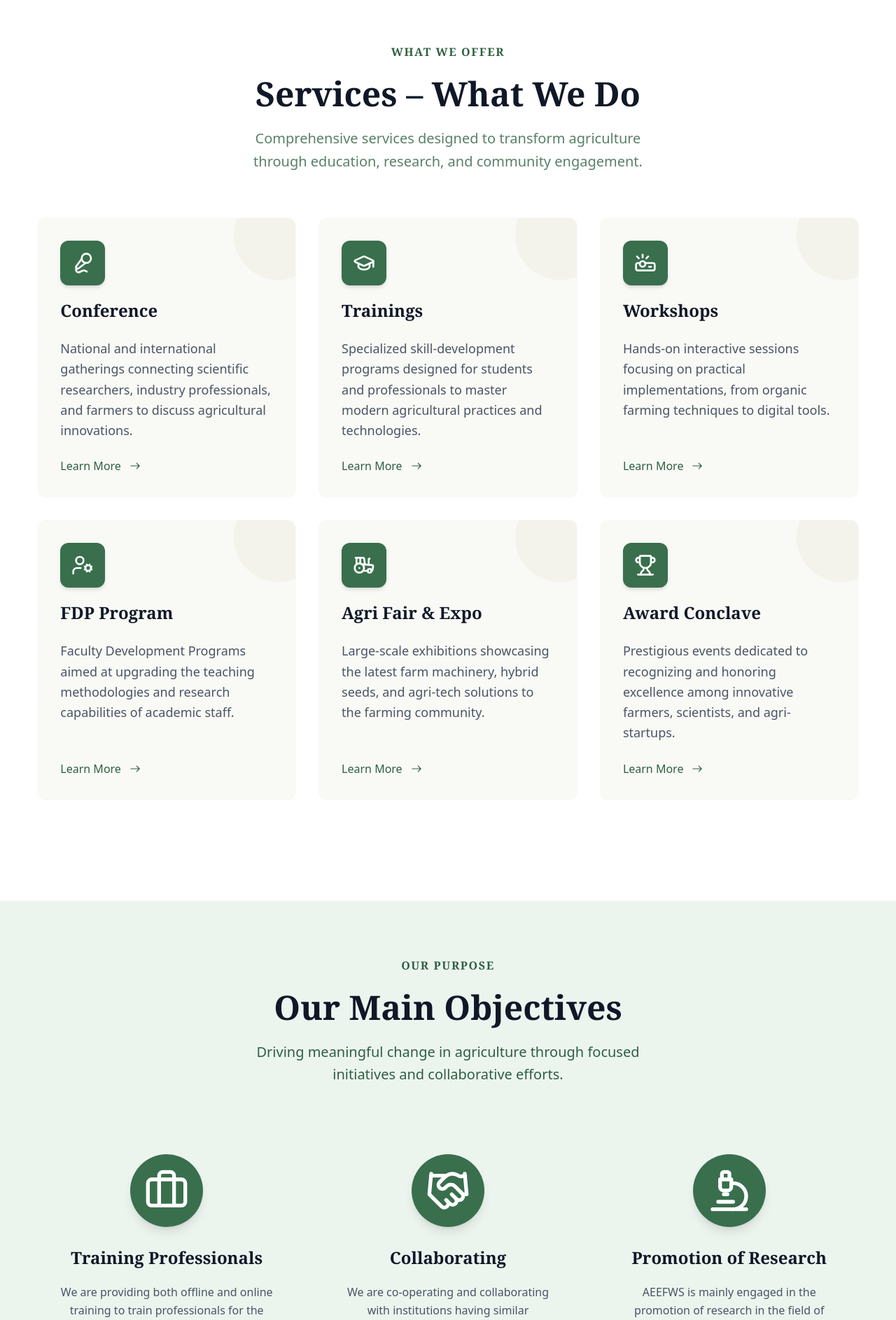
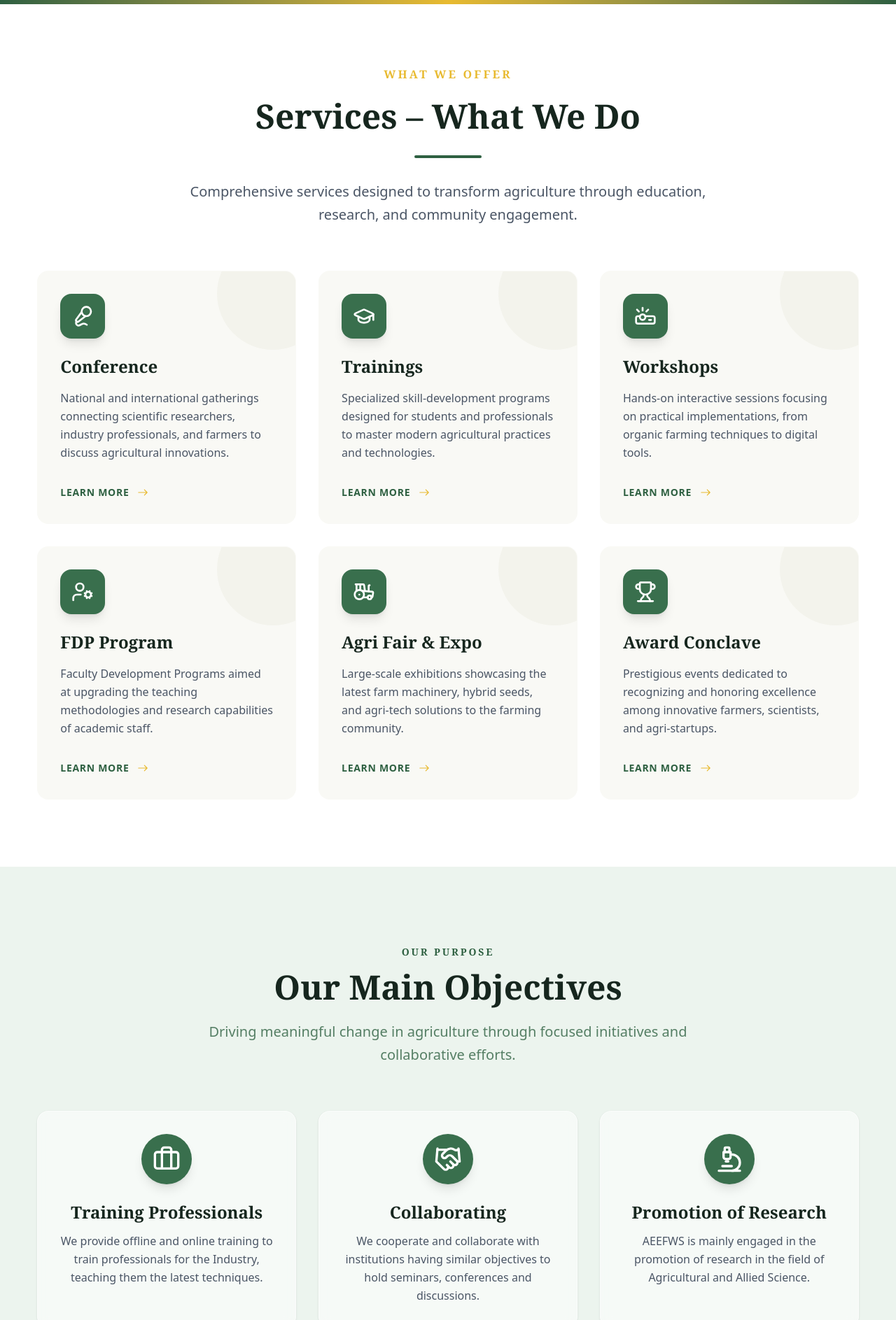
Before and after one commit to Agrilearn-Nexus/agrilearn-landing, a React (Vite) app: page / in a window 1280 px wide. Shown: the part 802-2689 px from the top of the page at 70% size. Built offline with nearby package versions, Linux system fonts and the light colour scheme.

Commit message:
refactor: enhance UI styling and responsiveness across multiple sections and components, improve hover effects, and unify design elements

```diff
--- a/src/components/objectives/objectiveCard/ObjectiveCard.jsx
+++ b/src/components/objectives/objectiveCard/ObjectiveCard.jsx
@@ -2,19 +2,17 @@ import React from "react";
 
 const ObjectiveCard = ({ value }) => {
     return (
-        <div className="w-full flex flex-col gap-4 md:gap-5 p-6 md:p-8 items-center rounded-xl transition-all duration-300 hover:bg-white hover:shadow-xl hover:-translate-y-2 cursor-default border border-transparent hover:border-gray-100">
+        <div className="group w-full flex flex-col items-center text-center p-8 bg-white/50 backdrop-blur-sm rounded-2xl border border-white/60 shadow-sm transition-all duration-300 hover:bg-white hover:shadow-xl hover:-translate-y-2 hover:border-[#E8BA30]/30">
 
-            <div className="bg-[#396F4D] w-fit rounded-full text-white p-4 md:p-5 shadow-lg mb-2">
-                <div className="scale-75 md:scale-100">
-                    {value.icon}
-                </div>
+            <div className="mb-6 p-4 rounded-full bg-[#396F4D] text-white shadow-lg group-hover:scale-110 group-hover:bg-[#E8BA30] group-hover:text-black transition-all duration-300">
+                {value.icon}
             </div>
 
-            <h1 className="text-xl md:text-2xl font-serif font-bold text-gray-900 text-center">
+            <h1 className="text-xl md:text-2xl font-serif font-bold text-[#16261E] mb-3 group-hover:text-[#2E6041] transition-colors">
                 {value.title}
             </h1>
 
-            <p className="w-full text-sm md:text-base text-center text-gray-600 leading-relaxed">
+            <p className="text-sm md:text-base text-gray-600 leading-relaxed">
                 {value.description}
             </p>
         </div>
--- a/src/components/objectives/objectiveSection/ObjectiveSection.jsx
+++ b/src/components/objectives/objectiveSection/ObjectiveSection.jsx
@@ -12,61 +12,53 @@ import {
 const ObjectiveSection = () => {
   const mainObjectives = [
     {
-      icon: <Briefcase size={64} />,
+      icon: <Briefcase size={40} />,
       title: "Training Professionals",
-      description:
-          "We are providing both offline and online training to train professionals for the Industry, teaching them the latest techniques.",
+      description: "We provide offline and online training to train professionals for the Industry, teaching them the latest techniques.",
     },
     {
-      icon: <Handshake size={64} />,
+      icon: <Handshake size={40} />,
       title: "Collaborating",
-      description:
-          "We are co-operating and collaborating with institutions having similar objectives to hold seminars, conferences and discussions.",
+      description: "We cooperate and collaborate with institutions having similar objectives to hold seminars, conferences and discussions.",
     },
     {
-      icon: <Microscope size={64} />,
+      icon: <Microscope size={40} />,
       title: "Promotion of Research",
-      description:
-          "AEEFWS is mainly engaged in the promotion of research in the field of Agricultural and Allied Science.",
+      description: "AEEFWS is mainly engaged in the promotion of research in the field of Agricultural and Allied Science.",
     },
     {
-      icon: <HandHelping size={64} />,
+      icon: <HandHelping size={40} />,
       title: "Providing Assistance",
-      description:
-          "We are actively helping research workers by providing financial and other help.",
+      description: "We are actively helping research workers by providing financial and other help.",
     },
     {
-      icon: <GraduationCap size={64} />,
+      icon: <GraduationCap size={40} />,
       title: "Educating Young Minds",
-      description:
-          "We believe the first step of society in the right direction would come from educating and motivating young minds.",
+      description: "We believe the first step of society in the right direction would come from educating and motivating young minds.",
     },
     {
-      icon: <Users size={64} />,
+      icon: <Users size={40} />,
       title: "Build Community",
-      description:
-          "Foster a network of agricultural professionals, researchers, and farmers working together.",
+      description: "Foster a network of agricultural professionals, researchers, and farmers working together.",
     },
   ];
 
   return (
-      <section id="objective" className="bg-[#ECF4EE] mt-10 md:mt-20 py-10 md:py-20">
-
-        <div className="flex flex-col items-center w-11/12 mx-auto gap-4 md:gap-6 mb-10 md:mb-16">
-          <h3 className="text-sm md:text-base font-bold tracking-widest text-[#2E6041] uppercase">
+      <section id="objective" className="bg-[#ECF4EE] py-20 md:py-28 relative">
+        <div className="flex flex-col items-center w-11/12 max-w-6xl mx-auto gap-4 mb-16 text-center">
+          <h3 className="text-sm font-bold tracking-[0.2em] text-[#2E6041] uppercase">
             Our Purpose
           </h3>
-          <h1 className="font-serif text-3xl md:text-5xl font-semibold text-center text-gray-900">
+          <h1 className="font-serif text-3xl md:text-5xl font-semibold text-[#16261E]">
             Our Main Objectives
           </h1>
-
-          <p className="text-lg md:text-xl w-full md:w-3/4 lg:w-1/2 text-center text-[#2E6041] leading-relaxed">
+          <p className="text-lg md:text-xl w-full md:w-2/3 text-[#2E6041]/80 leading-relaxed mt-2">
             Driving meaningful change in agriculture through focused initiatives
             and collaborative efforts.
           </p>
         </div>
 
-        <div className="w-11/12 mx-auto grid grid-cols-1 md:grid-cols-2 lg:grid-cols-3 gap-6 md:gap-8">
+        <div className="w-11/12 max-w-7xl mx-auto grid grid-cols-1 md:grid-cols-2 lg:grid-cols-3 gap-6 md:gap-8">
           {mainObjectives.map((item, index) => (
               <ObjectiveCard key={index} value={item} />
           ))}
--- a/src/components/serviceCard.jsx/ServiceCard.jsx
+++ /dev/null
@@ -1,36 +0,0 @@
-import { IoIosArrowRoundForward } from "react-icons/io";
-
-const ServiceCard = ({ value }) => {
-    return (
-        <div className="group w-full flex flex-col gap-5 p-6 md:p-8 bg-[#F9F9F5] rounded-xl relative overflow-hidden hover:shadow-lg transition-shadow duration-300 border border-transparent hover:border-[#396F4D]/10">
-
-            <div className="absolute -right-10 -top-10 w-24 h-24 md:w-32 md:h-32 bg-[#F3F3EC] rounded-full z-0 group-hover:scale-110 transition-transform duration-500"></div>
-
-            <div className="relative z-10 bg-[#396F4D] w-fit rounded-xl text-white p-4 shadow-md">
-                {value.icon}
-            </div>
-
-            <div className="relative z-10 flex flex-col gap-4 md:gap-6 flex-grow">
-                <h1 className="text-xl md:text-2xl font-serif font-semibold text-gray-900">
-                    {value.title}
-                </h1>
-
-                <p className="w-full text-base md:text-lg text-gray-600 leading-relaxed">
-                    {value.description}
-                </p>
-
-                <div className="mt-auto flex gap-2 items-center cursor-pointer group/btn">
-                    <button className="text-md font-medium text-[#2E6041] group-hover/btn:underline">
-                        Learn More
-                    </button>
-                    <IoIosArrowRoundForward
-                        size={"1.5rem"}
-                        className="text-[#2E6041] transition-transform duration-300 group-hover/btn:translate-x-1"
-                    />
-                </div>
-            </div>
-        </div>
-    );
-};
-
-export default ServiceCard;
--- /dev/null
+++ b/src/components/serviceCard/ServiceCard.jsx
@@ -0,0 +1,36 @@
+import { IoIosArrowRoundForward } from "react-icons/io";
+
+const ServiceCard = ({ value }) => {
+    return (
+        <div className="group w-full flex flex-col gap-6 p-8 bg-[#F9F9F5] rounded-2xl relative overflow-hidden transition-all duration-500 hover:shadow-[0_20px_40px_-15px_rgba(46,96,65,0.15)] hover:-translate-y-2 border border-transparent hover:border-[#E8BA30]/20">
+
+            <div className="absolute -right-12 -top-12 w-40 h-40 bg-[#F3F3EC] rounded-full z-0 group-hover:bg-[#E8BA30]/10 group-hover:scale-150 transition-all duration-700 ease-in-out"></div>
+
+            <div className="relative z-10 bg-[#396F4D] w-16 h-16 flex items-center justify-center rounded-2xl text-white shadow-lg group-hover:bg-[#E8BA30] group-hover:text-black transition-colors duration-300">
+                {value.icon}
+            </div>
+
+            <div className="relative z-10 flex flex-col gap-4 flex-grow">
+                <h1 className="text-2xl font-serif font-bold text-[#16261E] group-hover:text-[#2E6041] transition-colors">
+                    {value.title}
+                </h1>
+
+                <p className="text-base text-gray-600 leading-relaxed">
+                    {value.description}
+                </p>
+
+                <div className="mt-auto pt-4 flex items-center gap-2 cursor-pointer">
+          <span className="text-sm font-bold text-[#2E6041] uppercase tracking-wider group-hover:underline decoration-2 underline-offset-4">
+            Learn More
+          </span>
+                    <IoIosArrowRoundForward
+                        size={"1.5rem"}
+                        className="text-[#E8BA30] transition-transform duration-300 group-hover:translate-x-2"
+                    />
+                </div>
+            </div>
+        </div>
+    );
+};
+
+export default ServiceCard;
--- a/src/components/servicesSection/ServicesSection.jsx
+++ b/src/components/servicesSection/ServicesSection.jsx
@@ -1,40 +1,47 @@
-import {GraduationCap, Mic2, Projector, Tractor, Trophy, UserCog,} from "lucide-react";
-import ServiceCard from "../serviceCard.jsx/ServiceCard";
+import {
+    Mic2,
+    GraduationCap,
+    Projector,
+    UserCog,
+    Tractor,
+    Trophy,
+} from "lucide-react";
+import ServiceCard from "../serviceCard/ServiceCard";
 
 const ServicesSection = () => {
     const services = [
         {
-            icon: <Mic2 size={32}/>,
+            icon: <Mic2 size={32} />,
             title: "Conference",
             description:
                 "National and international gatherings connecting scientific researchers, industry professionals, and farmers to discuss agricultural innovations.",
         },
         {
-            icon: <GraduationCap size={32}/>,
+            icon: <GraduationCap size={32} />,
             title: "Trainings",
             description:
                 "Specialized skill-development programs designed for students and professionals to master modern agricultural practices and technologies.",
         },
         {
-            icon: <Projector size={32}/>,
+            icon: <Projector size={32} />,
             title: "Workshops",
             description:
                 "Hands-on interactive sessions focusing on practical implementations, from organic farming techniques to digital tools.",
         },
         {
-            icon: <UserCog size={32}/>,
+            icon: <UserCog size={32} />,
             title: "FDP Program",
             description:
                 "Faculty Development Programs aimed at upgrading the teaching methodologies and research capabilities of academic staff.",
         },
         {
-            icon: <Tractor size={32}/>,
+            icon: <Tractor size={32} />,
             title: "Agri Fair & Expo",
             description:
                 "Large-scale exhibitions showcasing the latest farm machinery, hybrid seeds, and agri-tech solutions to the farming community.",
         },
         {
-            icon: <Trophy size={32}/>,
+            icon: <Trophy size={32} />,
             title: "Award Conclave",
             description:
                 "Prestigious events dedicated to recognizing and honoring excellence among innovative farmers, scientists, and agri-startups.",
@@ -42,28 +49,26 @@ const ServicesSection = () => {
     ];
 
     return (
-        <section className="bg-white pb-10 md:pb-16">
-            <div
-                id="services"
-                className="flex flex-col items-center py-10 md:py-16 w-11/12 mx-auto gap-4 md:gap-6"
-            >
-                <h3 className="text-sm md:text-base font-bold tracking-widest text-[#2E6041] uppercase">
+        <section className="bg-white py-16 md:py-24 relative overflow-hidden">
+            <div className="absolute top-0 left-0 w-full h-2 bg-gradient-to-r from-[#2E6041] via-[#E8BA30] to-[#2E6041]"></div>
+
+            <div className="flex flex-col items-center w-11/12 max-w-7xl mx-auto gap-4 md:gap-6 mb-16">
+                <h3 className="text-sm md:text-base font-bold tracking-[0.2em] text-[#E8BA30] uppercase">
                     What We Offer
                 </h3>
-                <h1 className="font-serif text-3xl md:text-4xl lg:text-5xl font-semibold text-center text-gray-900">
+                <h1 className="font-serif text-3xl md:text-5xl font-semibold text-center text-[#16261E]">
                     Services – What We Do
                 </h1>
-
-                <p className="text-lg md:text-xl w-full md:w-3/4 lg:w-1/2 text-center text-[#2E6041]/80 leading-relaxed">
+                <div className="w-24 h-1 bg-[#2E6041] rounded-full my-2"></div>
+                <p className="text-lg md:text-xl w-full md:w-2/3 text-center text-gray-600 leading-relaxed">
                     Comprehensive services designed to transform agriculture through
                     education, research, and community engagement.
                 </p>
             </div>
 
-            <div
-                className="w-11/12 mx-auto grid grid-cols-1 md:grid-cols-2 lg:grid-cols-3 gap-6 md:gap-8 justify-items-center">
+            <div className="w-11/12 max-w-7xl mx-auto grid grid-cols-1 md:grid-cols-2 lg:grid-cols-3 gap-8 justify-items-center">
                 {services.map((item, index) => (
-                    <ServiceCard key={index} value={item}/>
+                    <ServiceCard key={index} value={item} />
                 ))}
             </div>
         </section>
```
Also changed, not shown: src/components/vision/Vision.jsx (+20 -18 lines).
